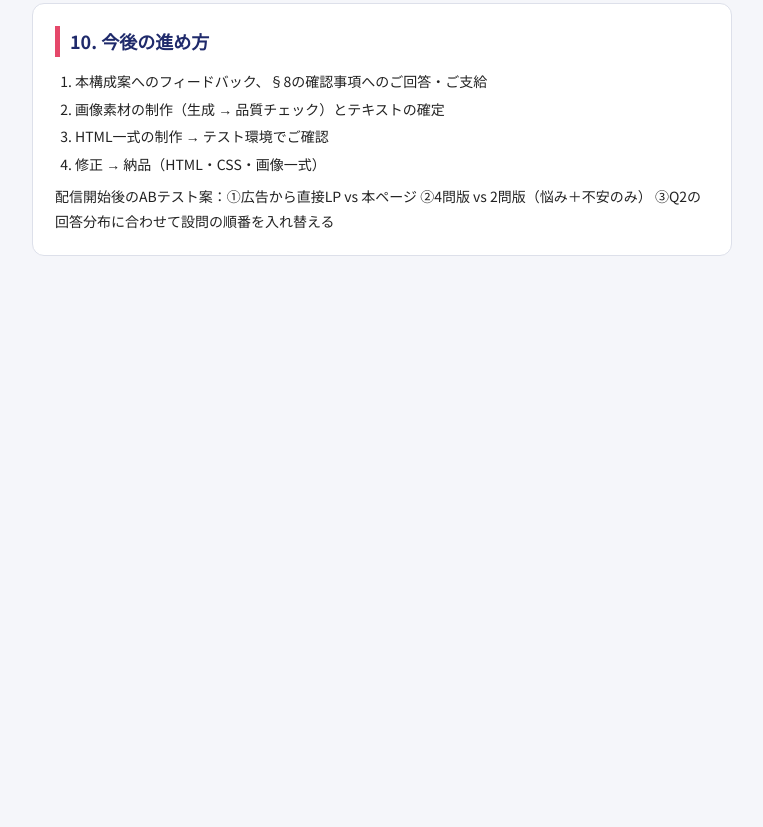
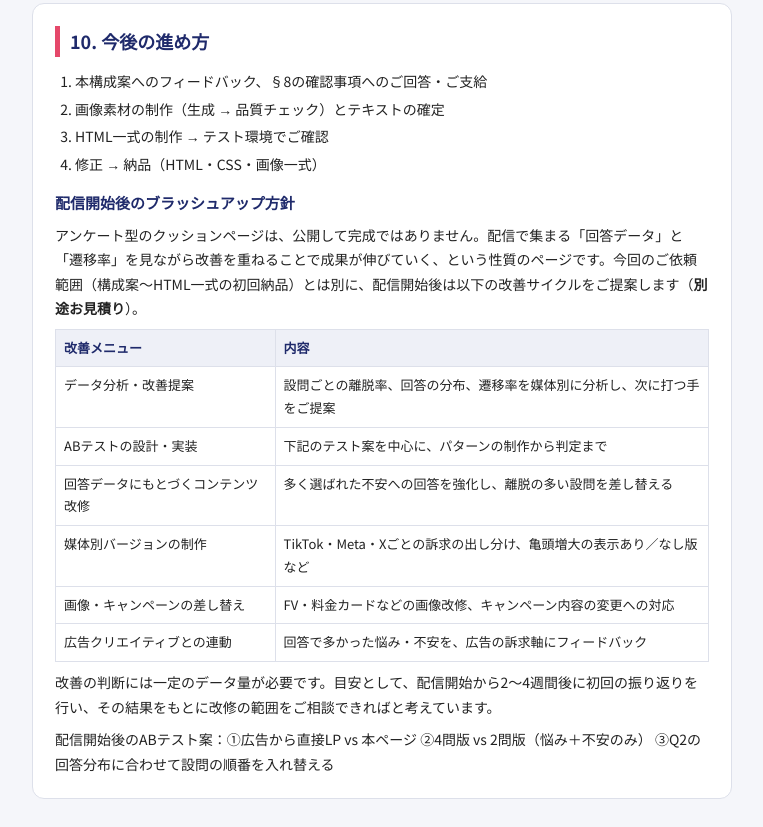
Before and after one commit to okadatakuya-spec/ml-survey-draft-8391e7, a plain HTML site: page index.html in a window 1280 px wide. Shown: the part 5928-6755 px from the top of the page, without its empty margins (34-797 px from the left). Before the commit the page ends 6262 px from the top, so only its background shows below. Drawn offline with Linux system fonts and the light colour scheme.

Commit message:
ブラッシュアップ方針を追加

```diff
--- a/index.html
+++ b/index.html
@@ -195,6 +195,18 @@ th{background:#eef0f7;color:var(--navy);white-space:nowrap}
   <li>HTML一式の制作 → テスト環境でご確認</li>
   <li>修正 → 納品（HTML・CSS・画像一式）</li>
  </ol>
+ <h3>配信開始後のブラッシュアップ方針</h3>
+ <p>アンケート型のクッションページは、公開して完成ではありません。配信で集まる「回答データ」と「遷移率」を見ながら改善を重ねることで成果が伸びていく、という性質のページです。今回のご依頼範囲（構成案〜HTML一式の初回納品）とは別に、配信開始後は以下の改善サイクルをご提案します（<b>別途お見積り</b>）。</p>
+ <table>
+  <tr><th>改善メニュー</th><th>内容</th></tr>
+  <tr><td>データ分析・改善提案</td><td>設問ごとの離脱率、回答の分布、遷移率を媒体別に分析し、次に打つ手をご提案</td></tr>
+  <tr><td>ABテストの設計・実装</td><td>下記のテスト案を中心に、パターンの制作から判定まで</td></tr>
+  <tr><td>回答データにもとづくコンテンツ改修</td><td>多く選ばれた不安への回答を強化し、離脱の多い設問を差し替える</td></tr>
+  <tr><td>媒体別バージョンの制作</td><td>TikTok・Meta・Xごとの訴求の出し分け、亀頭増大の表示あり／なし版など</td></tr>
+  <tr><td>画像・キャンペーンの差し替え</td><td>FV・料金カードなどの画像改修、キャンペーン内容の変更への対応</td></tr>
+  <tr><td>広告クリエイティブとの連動</td><td>回答で多かった悩み・不安を、広告の訴求軸にフィードバック</td></tr>
+ </table>
+ <p style="margin-top:8px">改善の判断には一定のデータ量が必要です。目安として、配信開始から2〜4週間後に初回の振り返りを行い、その結果をもとに改修の範囲をご相談できればと考えています。</p>
  <p style="margin-top:8px">配信開始後のABテスト案：①広告から直接LP vs 本ページ ②4問版 vs 2問版（悩み＋不安のみ） ③Q2の回答分布に合わせて設問の順番を入れ替える</p>
 </section>
 
```
